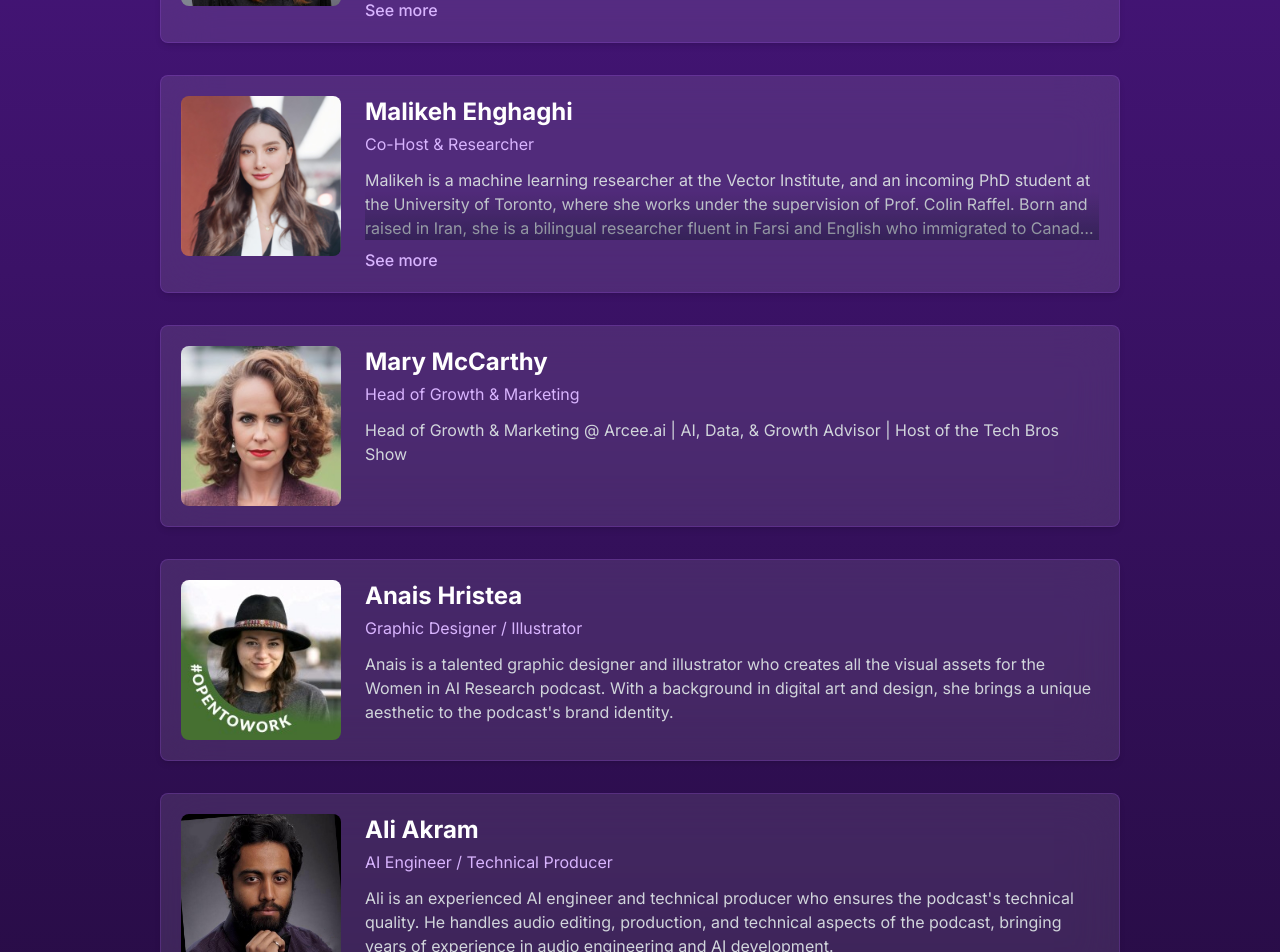
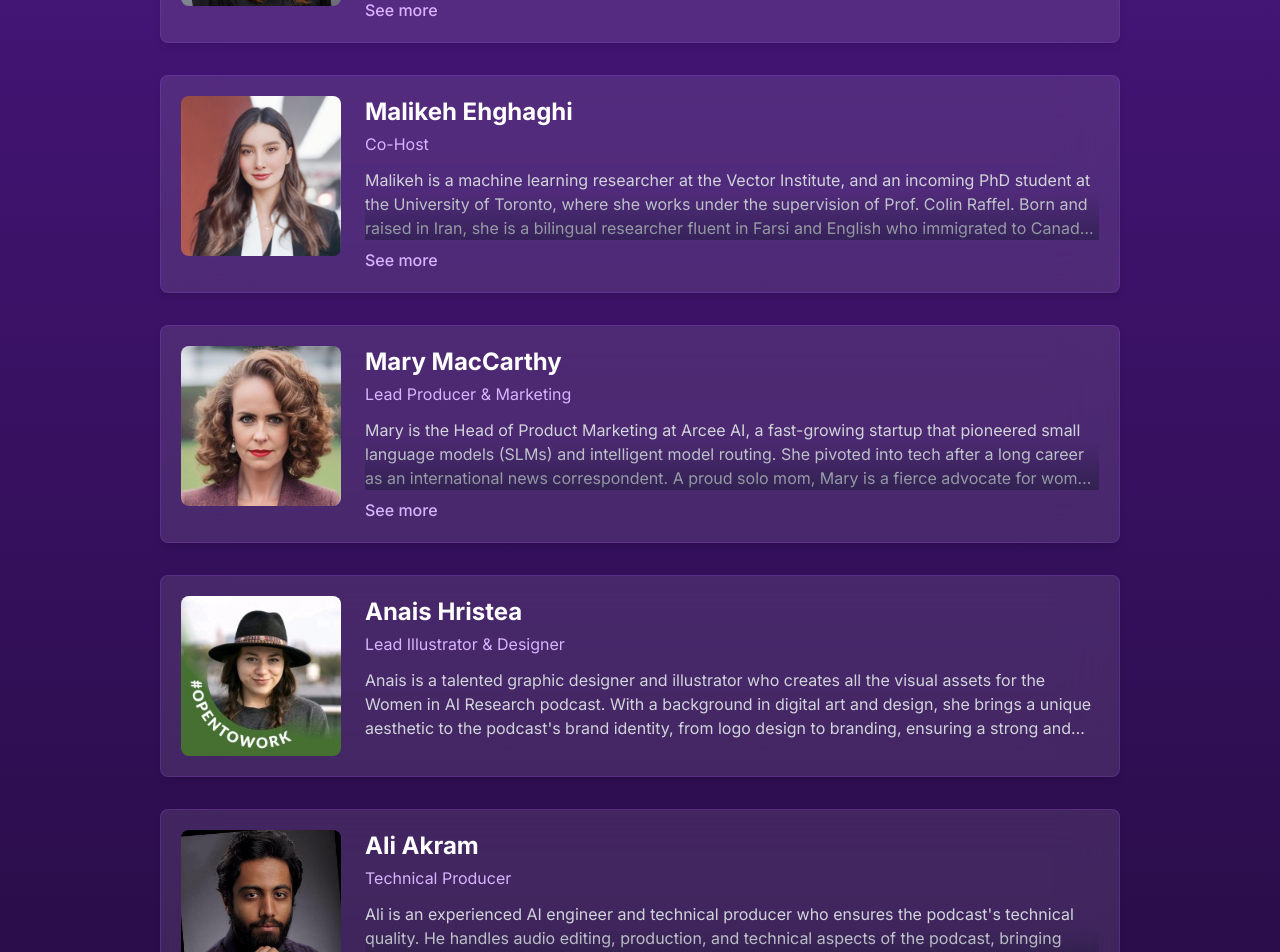
Before and after one commit to women-in-ai-research/women-in-ai-research.github.io, a Next.js app: page / in a window 1280 px wide. Shown: the part 3220-4172 px from the top of the page. Built offline with nearby package versions, Linux system fonts and the light colour scheme; no server answers.

Commit message:
update bios

```diff
--- a/app/components/about/AboutSection.tsx
+++ b/app/components/about/AboutSection.tsx
@@ -3,7 +3,7 @@
 import { useState, useRef, useEffect } from 'react';
 import JekaterinaNovikova from "@/public/images/about/jekaterina-novikova.jpg";
 import MalikehEhghaghi from "@/public/images/about/malikeh-ehghaghi.jpg";
-import MaryMcCarthy from "@/public/images/about/mary-maccarthy.jpg";
+import MaryMacCarthy from "@/public/images/about/mary-maccarthy.jpg";
 import AnaisHristea from "@/public/images/about/anais-hristea.jpg";
 import AliAkram from "@/public/images/about/ali-akram.jpg";
 
@@ -97,32 +97,32 @@ export function AboutSection() {
         <TeamMemberCard
           image={JekaterinaNovikova}
           name="Jekaterina Novikova"
-          title="Founder & Host"
+          title="Founder & Co-Host"
           bio={"Dr. Jekaterina Novikova is the AI researcher with over 10 years of experience in natural language processing and human-AI interaction. She holds a Ph.D. in Computer Science from the University of Bath and has an extensive international experience working in the academia, industry and non-profits. She was recognized as one of the Top 50 Most Extraordinary Women Advancing AI In 2024, Top 25 Women in AI in Canada in 2022, received the \"Industry Icon Award\" by the University of Toronto in 2021, and included in the list of 30 Influential Women Advancing AI in Canada in 2018."}
         />
         <TeamMemberCard
           image={MalikehEhghaghi}
           name="Malikeh Ehghaghi"
-          title="Co-Host & Researcher"
+          title="Co-Host"
           bio="Malikeh is a machine learning researcher at the Vector Institute, and an incoming PhD student at the University of Toronto, where she works under the supervision of Prof. Colin Raffel. Born and raised in Iran, she is a bilingual researcher fluent in Farsi and English who immigrated to Canada in 2019. She earned an MScAC degree in Computer Science from the University of Toronto and has over five years of industry research experience at companies such as Winterlight Labs, Cambridge Cognition, and Arcee AI."
         />
         <TeamMemberCard
-          image={MaryMcCarthy}
-          name="Mary McCarthy"
-          title="Head of Growth & Marketing"
-          bio="Head of Growth & Marketing @ Arcee.ai | AI, Data, & Growth Advisor | Host of the Tech Bros Show"
+          image={MaryMacCarthy}
+          name="Mary MacCarthy"
+          title="Lead Producer & Marketing"
+          bio="Mary is the Head of Product Marketing at Arcee AI, a fast-growing startup that pioneered small language models (SLMs) and intelligent model routing. She pivoted into tech after a long career as an international news correspondent. A proud solo mom, Mary is a fierce advocate for women in tech and is known for bringing a critical eye to the ethics (or lack thereof) in the industry."
         />
         <TeamMemberCard
           image={AnaisHristea}
           name="Anais Hristea"
-          title="Graphic Designer / Illustrator"
-          bio="Anais is a talented graphic designer and illustrator who creates all the visual assets for the Women in AI Research podcast. With a background in digital art and design, she brings a unique aesthetic to the podcast's brand identity."
+          title="Lead Illustrator & Designer"
+          bio="Anais is a talented graphic designer and illustrator who creates all the visual assets for the Women in AI Research podcast. With a background in digital art and design, she brings a unique aesthetic to the podcast's brand identity, from logo design to branding, ensuring a strong and professional look."
         />
         <TeamMemberCard
           image={AliAkram}
           name="Ali Akram"
-          title="AI Engineer / Technical Producer"
-          bio="Ali is an experienced AI engineer and technical producer who ensures the podcast's technical quality. He handles audio editing, production, and technical aspects of the podcast, bringing years of experience in audio engineering and AI development."
+          title="Technical Producer"
+          bio="Ali is an experienced AI engineer and technical producer who ensures the podcast's technical quality. He handles audio editing, production, and technical aspects of the podcast, bringing years of experience in audio engineering and AI development. Ali also develops and maintains the podcast's website."
         />
       </div>
     </div>
```
